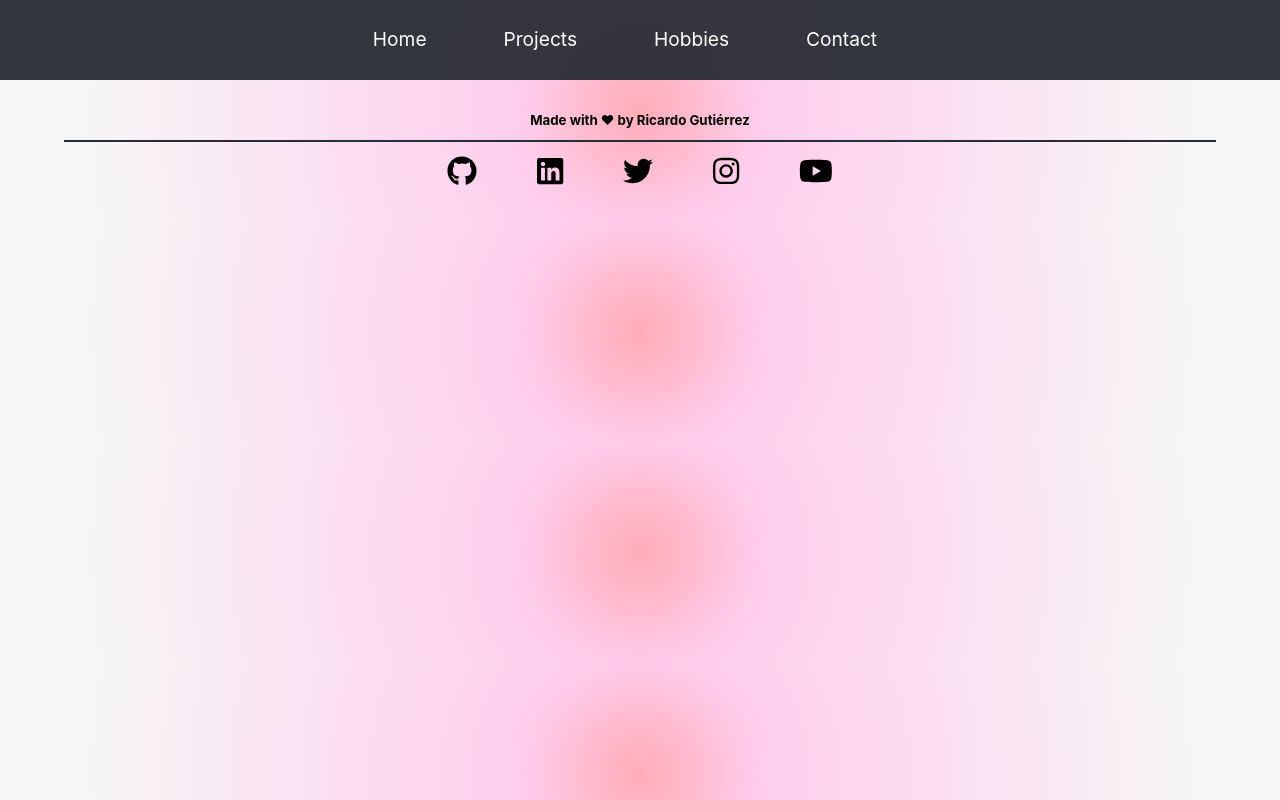
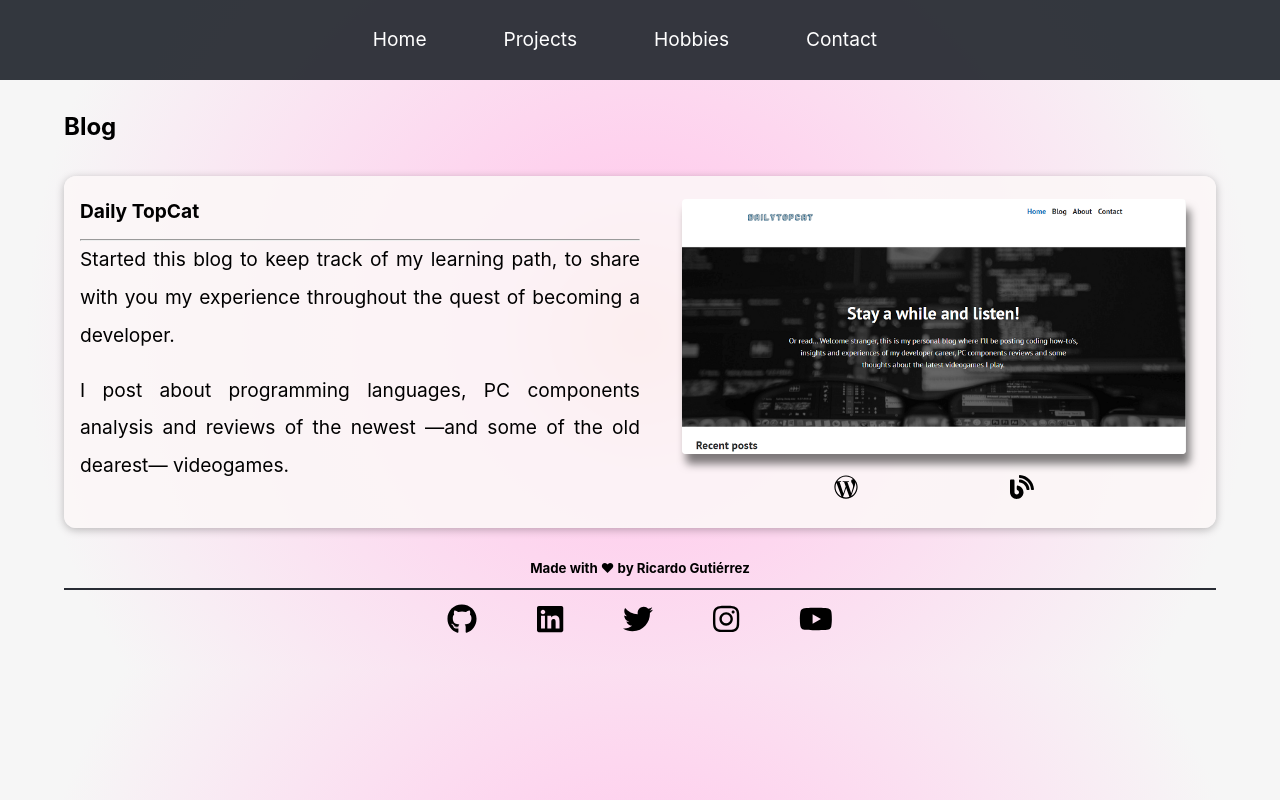
Before and after one commit to GtzRicky/portfolio, a React (Create React App) app: page /hobbies in a window 1280 px wide. Built offline with nearby package versions, Linux system fonts and the light colour scheme.

Commit message:
added blog content to hobbies page and fixed img styles

```diff
--- /dev/null
+++ b/src/components/Blog.js
@@ -0,0 +1,29 @@
+import React from 'react';
+import Card from '../UI/Card';
+import { FontAwesomeIcon } from '@fortawesome/react-fontawesome';
+import { faWordpressSimple } from '@fortawesome/free-brands-svg-icons';
+import { faBlog } from '@fortawesome/free-solid-svg-icons';
+
+import classes from './Blog.module.css';
+
+const Blog = () => {
+    return (
+        <Card className={classes['blog-container']}>
+            <div className={classes.description}>
+                <h3>Daily TopCat</h3>
+                <hr/>
+                <p>Started this blog to keep track of my learning path, to share with you my experience throughout the quest of becoming a developer.</p>
+                <p>I post about programming languages, PC components analysis and reviews of the newest —and some of the old dearest— videogames.</p>
+            </div>
+            <div className={classes.wordpress}>
+                <img src='assets/projects/daily-topcat.png' alt='Daily TopCat' />
+                <div className={classes['blog-links']}>
+                    <a target='_blank' rel='noreferrer noopener' href='https://dailytopcat.wordpress.com/'><FontAwesomeIcon icon={faWordpressSimple}/></a>
+                    <a target='_blank' rel='noreferrer noopener' href='https://hashnode.com/@GtzRicky'><FontAwesomeIcon icon={faBlog}/></a>
+                </div>
+            </div>
+        </Card>
+    );
+};
+
+export default Blog;
--- /dev/null
+++ b/src/components/Blog.module.css
@@ -0,0 +1,179 @@
+img {
+    box-shadow: 4px 10px 8px 0px rgba(0, 0, 0, 0.5);
+    border-radius: 0.25rem;
+}
+
+.blog-container {
+    display: grid;
+    grid-template-columns: 3fr 3fr;
+    margin: auto;
+}
+
+.description {
+    margin: 0 auto;
+    width: 90%;
+    justify-content: left;
+    text-align: left;
+}
+
+.description h3 {
+    margin-bottom: 3%;
+}
+
+.description p {
+    margin-bottom: 3%;
+    text-align: justify;
+    line-height: 1cm;
+}
+
+.wordpress {
+    margin: auto;
+    width: 90%;
+}
+
+.blog-links {
+    margin-top: 15px;
+    margin-bottom: 10px;
+    display: flex;
+    flex-wrap: wrap;
+    flex-direction: row;
+    justify-content: space-evenly;
+}
+
+.blog-links a {
+    text-align: center;
+    font-size: 1.5rem;
+    color: rgb(0, 0, 0);
+    text-decoration: none;
+    cursor: pointer;
+}
+
+/* Tiny devices (portrait phones, less than 576px) */
+@media screen and (max-width: 576px){
+    .blog-container {
+        display: flex;
+        flex-direction: column-reverse;
+    }
+
+    .description {
+        margin: 2% auto;
+        width: 95%;
+        height: 50%;
+        text-align: left;
+    }
+
+    .description h3 {
+        font-size: 120%;
+    }
+
+    .description p {
+        font-size: 120%;
+    }
+
+    .wordpress {
+        width: 100%;
+    }
+
+    .wordpress img {
+        max-width: 100%;
+    }
+}
+
+/* Small devices (landscape phones, 576px and up) */
+@media screen and (min-width: 576px){
+    .blog-container {
+        display: flex;
+        flex-direction: column-reverse;
+    }
+
+    .description {
+        margin: 2% auto;
+        width: 95%;
+        height: 50%;
+        text-align: left;
+    }
+
+    .description h3 {
+        font-size: 120%;
+    }
+
+    .description p {
+        font-size: 120%;
+    }
+
+    .wordpress {
+        width: auto;
+    }
+
+    .wordpress img {
+        max-width: 100%;
+    }
+}
+
+/* Medium devices (tablets, 768px and up) */
+@media screen and (min-width: 768px) {
+    .blog-container {
+        display: flex;
+        flex-direction: column-reverse;
+    }
+
+    .description {
+        margin: 2% auto;
+        width: 95%;
+        height: 50%;
+        text-align: left;
+    }
+
+    .description h3 {
+        font-size: 120%;
+    }
+
+    .description p {
+        font-size: 120%;
+    }
+
+    .wordpress {
+        width: auto;
+    }
+
+    .wordpress img {
+        max-width: 100%;
+    }
+}
+
+/* Large devices (desktops, 992px and up) */
+@media screen and (min-width: 992px) {
+    .blog-container {
+        display: grid;
+        grid-template-columns: 3fr 3fr;
+        margin: auto;
+        padding-top: 2%;
+    }
+
+    .description {
+        margin: 0 auto;
+        width: 100%;
+        justify-content: left;
+        text-align: left;
+    }
+
+    .description h3 {
+        margin-bottom: 3%;
+    }
+
+    .description p {
+        margin-bottom: 3%;
+        text-align: justify;
+        line-height: 1cm;
+    }
+
+    .wordpress {
+        margin: auto;
+        width: 90%;
+        padding-left: 5%;
+    }
+
+    .wordpress img {
+        max-width: 100%;
+    }
+}
--- /dev/null
+++ b/src/components/Hobbies.js
@@ -0,0 +1,15 @@
+import React from 'react';
+import Blog from './Blog';
+
+import classes from './Hobbies.module.css';
+
+const Hobbies = () => {
+    return (
+        <section className={classes.hobbies}>
+            <h2>Blog</h2>
+            <Blog />
+        </section>
+    );
+};
+
+export default Hobbies;
--- /dev/null
+++ b/src/components/Hobbies.module.css
@@ -0,0 +1,9 @@
+.hobbies {
+    width: 90%;
+    margin: 2rem auto;
+    justify-content: center;
+}
+
+.hobbies h2 {
+    margin-bottom: 3%;
+}
--- a/src/components/Projects.js
+++ b/src/components/Projects.js
@@ -13,7 +13,9 @@ const Projects = () => {
                 <Card className={classes['project-card']}>
                     <h2>MealsOrder</h2>
                     <div className={classes['pic-container']}>
-                        <img src='assets/projects/food-order.png' alt='meals-order'/>
+                        <a target='_blank' rel='noreferrer noopener' href='https://the-cocktails-wiki.netlify.app/' className={classes.visit}>
+                            <img src='assets/projects/food-order.png' alt='meals-order'/>
+                        </a>
                     </div>
                     <div className={classes['icons-container']}>
                         <p>
@@ -34,7 +36,9 @@ const Projects = () => {
                 <Card className={classes['project-card']}>
                     <h2>The Cocktail Wiki</h2>
                     <div className={classes['pic-container']}>
-                        <img src='assets/projects/cocktails-wiki.png' alt='cocktail-wiki'/>
+                        <a target='_blank' rel='noreferrer noopener' href='https://the-cocktails-wiki.netlify.app/' className={classes.visit}>
+                            <img src='assets/projects/cocktails-wiki.png' alt='cocktail-wiki'/>
+                        </a>
                     </div>
                     <div className={classes['icons-container']}>
                         <p>
@@ -55,7 +59,9 @@ const Projects = () => {
                 <Card className={classes['project-card']}>
                     <h2>Smart Expenses Tracker</h2>
                     <div className={classes['pic-container']}>
-                        <img src='assets/projects/expense-tracker.png' alt='expenses-tracker'/>
+                        <a target='_blank' rel='noreferrer noopener' href='https://smart-expense-tracker.netlify.app/' className={classes.visit}>
+                            <img src='assets/projects/expense-tracker.png' alt='expenses-tracker'/>
+                        </a>
                     </div>
                     <div className={classes['icons-container']}>
                         <p>
@@ -76,7 +82,9 @@ const Projects = () => {
                 <Card className={classes['project-card']}>
                     <h2>Weather App</h2>
                     <div className={classes['pic-container']}>
-                        <img src='assets/projects/weather-app.png' alt='weather-app'/>
+                        <a target='_blank' rel='noreferrer noopener' href='https://react-weatherandgeoloc-app.netlify.app/' className={classes.visit}>
+                            <img src='assets/projects/weather-app.png' alt='weather-app'/>
+                        </a>
                     </div>
                     <div className={classes['icons-container']}>
                         <p>
--- a/src/components/Projects.module.css
+++ b/src/components/Projects.module.css
@@ -1,5 +1,5 @@
 img {
-    max-width: 100%;
+    max-width: 90%;
 }
 
 .projects {
@@ -22,10 +22,12 @@ img {
     width: auto;
     text-align: center;
     background-color: #282c34;
+    border-radius: 0.25rem;
 }
 
 .pic-container img {
     margin-top: 4px;
+    box-shadow: 3px 4px 6px 0px rgba(0, 0, 0, 0.5);
 }
 
 .project-card {
@@ -124,6 +126,12 @@ img {
         text-align: center;
     }
 
+    .icons-container p {
+        font-size: 115%;
+        text-align: center;
+        line-height: 0.8cm;
+    }
+
     .project-card {
         max-width: 100%;
     }
@@ -137,6 +145,12 @@ img {
         text-align: center;
     }
 
+    .icons-container p {
+        font-size: 115%;
+        text-align: center;
+        line-height: 1cm;
+    }
+
     .project-card {
         max-width: 100%;
     }
@@ -148,6 +162,12 @@ img {
         display: flex;
         flex-direction: column-reverse;
         text-align: center;
+    }
+
+    .icons-container p {
+        font-size: 115%;
+        text-align: center;
+        line-height: 1cm;
     }
 
     .project-card {
@@ -164,8 +184,11 @@ img {
     }
 
     .icons-container p {
+        text-align: left;
         margin-top: 20px;
         padding-right: 15px;
+        font-size: 110%;
+        line-height: 1cm;
     }
 
     .project-card {
--- a/src/components/Skills.module.css
+++ b/src/components/Skills.module.css
@@ -24,6 +24,10 @@
     margin-left: 15px;
     margin-right: 15px;
     position: relative;
+}
+
+.tech-card img {
+    box-shadow: none;
 }
 
 .tech-card h4 {
--- a/src/components/Transitions.js
+++ b/src/components/Transitions.js
@@ -5,6 +5,7 @@ import { Switch, Route } from 'react-router-dom';
 import Home from '../pages/Home';
 import ProjectPage from '../pages/ProjectPage';
 import ContactPage from '../pages/ContactPage';
+import HobbiesPage from '../pages/HobbiesPage';
 
 import "./Transitions.css";
 
@@ -16,6 +17,7 @@ const Transitions = () => {
           <Switch location={location}>
             <Route exact path="/" component={Home} />
             <Route path="/projects" component={ProjectPage} />
+            <Route path="/hobbies" component={HobbiesPage} />
             <Route path="/contact" component={ContactPage} />
           </Switch>
         </CSSTransition>
--- a/src/index.css
+++ b/src/index.css
@@ -2,6 +2,7 @@
   margin: 0;
   padding: 0;
   justify-content: center;
+  scroll-behavior: smooth;
 }
 
 body {
--- /dev/null
+++ b/src/pages/HobbiesPage.js
@@ -0,0 +1,12 @@
+import React, { Fragment } from 'react';
+import Hobbies from '../components/Hobbies';
+
+const HobbiesPage = () => {
+    return (
+        <Fragment>
+            <Hobbies />
+        </Fragment>
+    );
+};
+
+export default HobbiesPage;
```
Also changed, not shown: public/assets/projects/daily-topcat.png (added).
